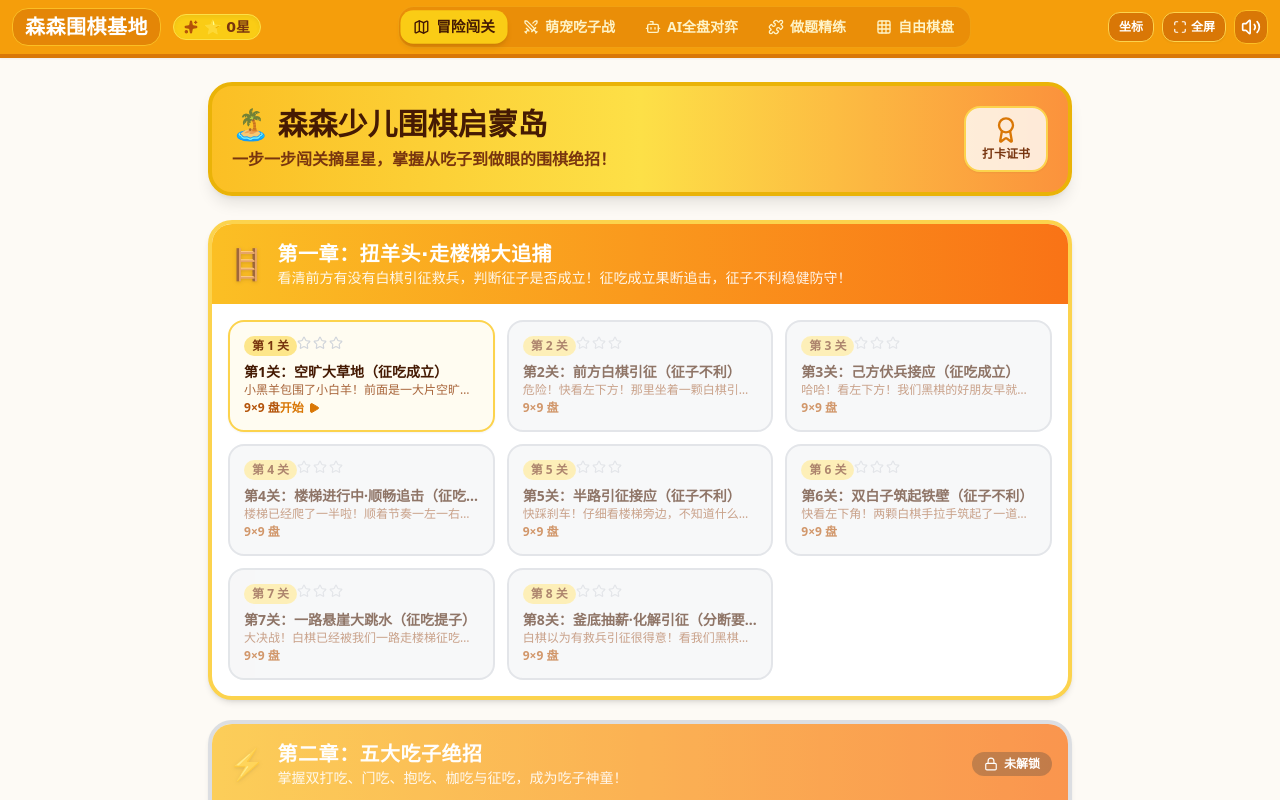
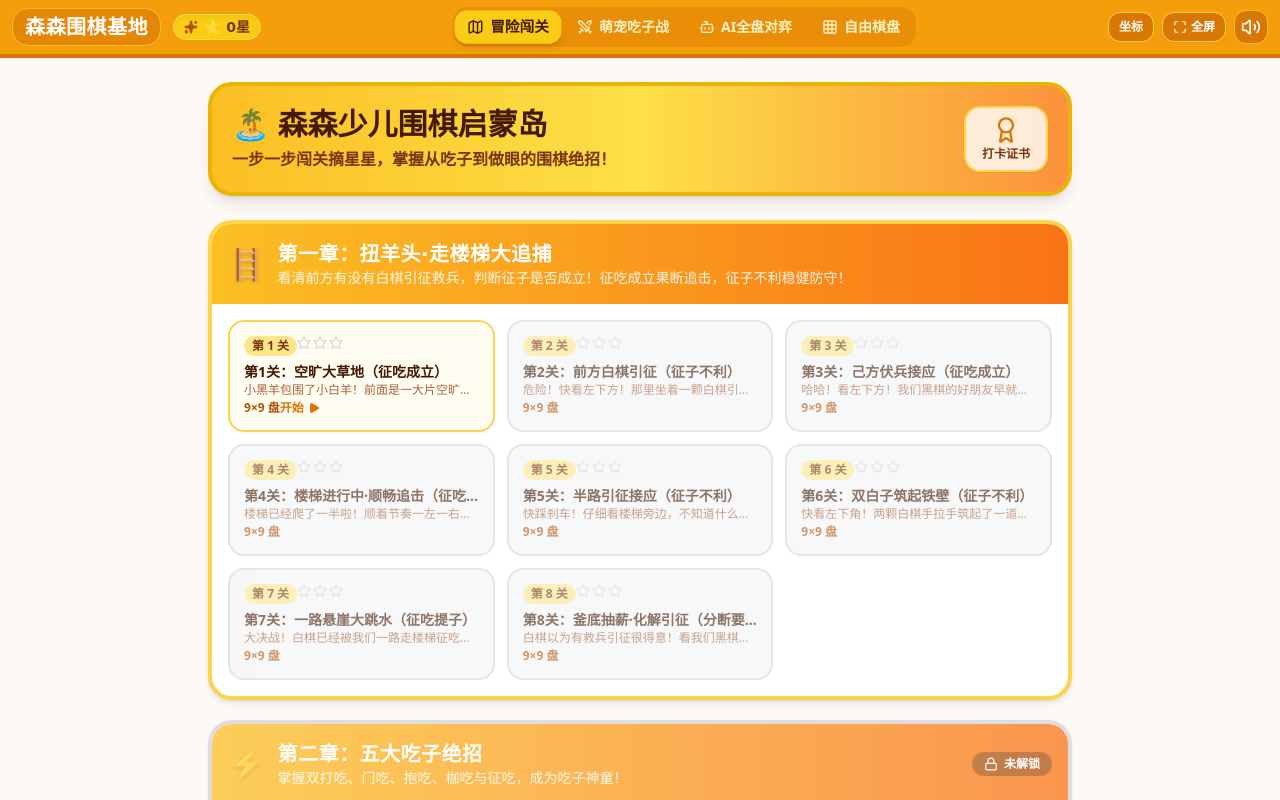
Before and after one commit to ozr2117-design/kid-go-paradise, a React (Vite) app: page / in a window 1280 px wide. Built offline with nearby package versions, Linux system fonts and the light colour scheme.

Commit message:
fix(nav): eliminate redundant '做题精练' tab, unify into '冒险闯关'

```diff
--- a/src/App.tsx
+++ b/src/App.tsx
@@ -84,7 +84,13 @@ export const App: React.FC = () => {
       {/* Top Navbar */}
       <KidNavbar
         currentMode={currentMode}
-        onSelectMode={(mode) => setCurrentMode(mode)}
+        onSelectMode={(mode) => {
+          if (mode === 'adventure' && currentMode === 'puzzle') {
+            setCurrentMode('adventure');
+          } else {
+            setCurrentMode(mode);
+          }
+        }}
         totalStars={totalStars}
         soundMuted={progress.soundMuted}
         onToggleSound={handleToggleSound}
--- a/src/components/KidNavbar.tsx
+++ b/src/components/KidNavbar.tsx
@@ -1,6 +1,6 @@
 import React, { useState, useEffect } from 'react';
 import { GameMode } from '../types/go';
-import { Volume2, VolumeX, Sparkles, Map, Swords, Puzzle, Grid, Bot, Maximize, Minimize } from 'lucide-react';
+import { Volume2, VolumeX, Sparkles, Map, Swords, Grid, Bot, Maximize, Minimize } from 'lucide-react';
 
 interface KidNavbarProps {
   currentMode: GameMode;
@@ -61,10 +61,11 @@ export const KidNavbar: React.FC<KidNavbarProps> = ({
         <button
           onClick={() => onSelectMode('adventure')}
           className={`flex items-center gap-1.5 px-3 py-1.5 rounded-xl font-bold text-sm transition-all ${
-            currentMode === 'adventure'
+            currentMode === 'adventure' || currentMode === 'puzzle'
               ? 'bg-yellow-400 text-amber-950 shadow-md scale-105'
               : 'hover:bg-amber-500/50 text-amber-100'
           }`}
+          title="冒险闯关模式（包含关卡地图与做题挑战）"
         >
           <Map className="w-4 h-4" />
           <span>冒险闯关</span>
@@ -92,18 +93,6 @@ export const KidNavbar: React.FC<KidNavbarProps> = ({
         >
           <Bot className="w-4 h-4" />
           <span>AI全盘对弈</span>
-        </button>
-
-        <button
-          onClick={() => onSelectMode('puzzle')}
-          className={`flex items-center gap-1.5 px-3 py-1.5 rounded-xl font-bold text-sm transition-all ${
-            currentMode === 'puzzle'
-              ? 'bg-yellow-400 text-amber-950 shadow-md scale-105'
-              : 'hover:bg-amber-500/50 text-amber-100'
-          }`}
-        >
-          <Puzzle className="w-4 h-4" />
-          <span>做题精练</span>
         </button>
 
         <button
```
